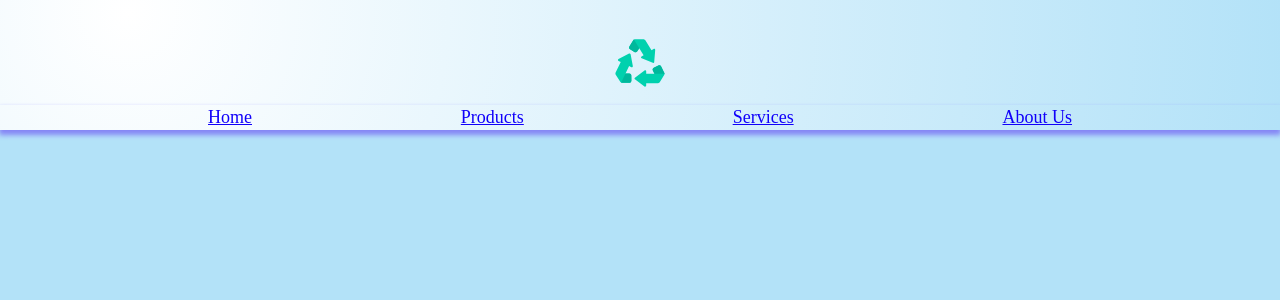
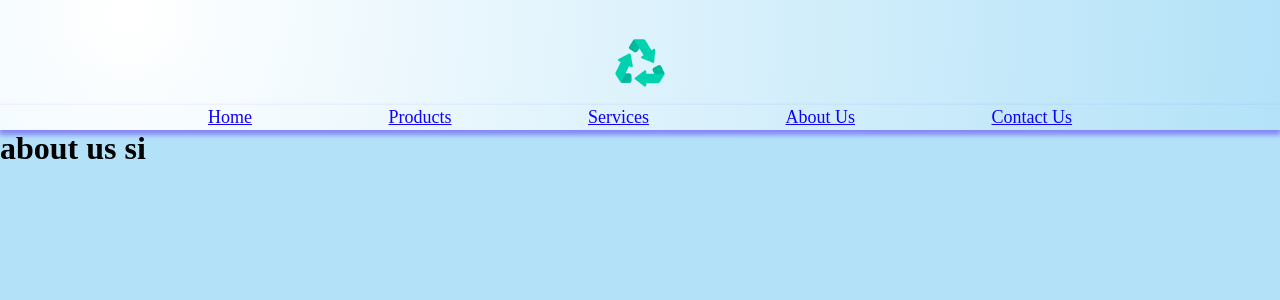
Before and after one commit to CarlosS-Pan/prov-web, a React (Create React App) app in the folder client/: page /about-us in a window 1280 px wide. Shown: the top 300 px of the page. Built offline with nearby package versions, Linux system fonts and the light colour scheme; a web font is replaced by a local one.

Commit message:
adding routing and Contact section to the navbar

```diff
--- a/client/src/App.js
+++ b/client/src/App.js
@@ -1,8 +1,14 @@
 // Importing modules
 // import React, { useState, useEffect } from "react";
 import "./App.css";
-// import Products from "./components/products-content/Products-content";
-import { Header, Home, Products, Footer } from "./containers";
+import {
+  Header,
+  Home,
+  Products,
+  Footer,
+  Services,
+  AboutUs,
+} from "./containers";
 import { BrowserRouter as Router, Route, Routes } from "react-router-dom";
 
 const App = () => {
@@ -13,6 +19,8 @@ const App = () => {
         <Routes>
           <Route path="/" element={<Home />} />
           <Route path="/products" element={<Products />}></Route>
+          <Route path="/services" element={<Services />}></Route>
+          <Route path="/about-us" element={<AboutUs />}></Route>
         </Routes>
       </div>
     </Router>
--- a/client/src/components/about-us/AboutUs.jsx
+++ b/client/src/components/about-us/AboutUs.jsx
@@ -2,9 +2,9 @@ import './about-us.css'
 
 const AboutUs = () => {
     return (
-        <div>
-
-        </div>
+        <h1>
+            about us si
+        </h1>
     );
 }
 
--- a/client/src/components/navbar/smaller-components/Sections.jsx
+++ b/client/src/components/navbar/smaller-components/Sections.jsx
@@ -6,16 +6,19 @@ const Sections = () => {
         <div className="navbar-links">
           <ul className="navbar-links_container">
             <li>
-              <a className="navigation-link" href="#home">Home</a>
+              <a className="navigation-link" href="/">Home</a>
             </li>
             <li>
-              <a className="navigation-link" href="#products">Products</a>
+              <a className="navigation-link" href="/products">Products</a>
             </li>
             <li>
-              <a className="navigation-link" href="#services">Services</a>
+              <a className="navigation-link" href="/services">Services</a>
             </li>
             <li>
-              <a className="navigation-link" href="#abtus">About Us</a>
+              <a className="navigation-link" href="/about-us">About Us</a>
+            </li>
+            <li>
+              <a className="navigation-link" href="/contact-us">Contact Us</a>
             </li>
           </ul>
         </div>
--- a/client/src/components/products/Products-content.jsx
+++ b/client/src/components/products/Products-content.jsx
@@ -4,7 +4,7 @@ import './products-content.css'
 const Products = () => {
   return (
     <div>
-      <h1>Products Page</h1>
+      <h1>Products si</h1>
     </div>
   )
 }
--- a/client/src/components/services/Services-content.jsx
+++ b/client/src/components/services/Services-content.jsx
@@ -2,7 +2,9 @@ import './services-content.css'
 
 const Services = () => {
   return (
-    <div>Services</div>
+    <h1>
+      Services
+    </h1>
   )
 }
 
--- a/client/src/containers/index.js
+++ b/client/src/containers/index.js
@@ -3,3 +3,4 @@ export { default as Home } from "./home-container/HomeContainer";
 export { default as Footer } from "./footer-container/FooterContainer";
 export { default as Products } from "./products-container/ProductsContainer";
 export { default as AboutUs } from "./about-us-container/AboutUsContainer";
+export { default as Services } from "./services-container/ServicesContainer";
```
Also changed, not shown: client/src/reportWebVitals.js (deleted, +0 -13 lines), client/src/containers/services-container/services.css (added).
